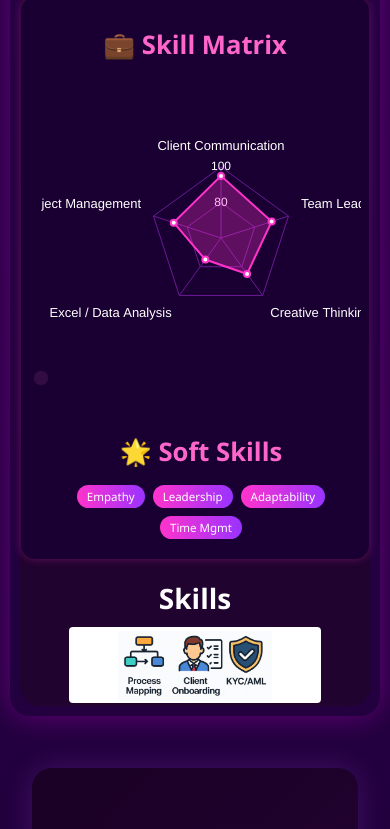
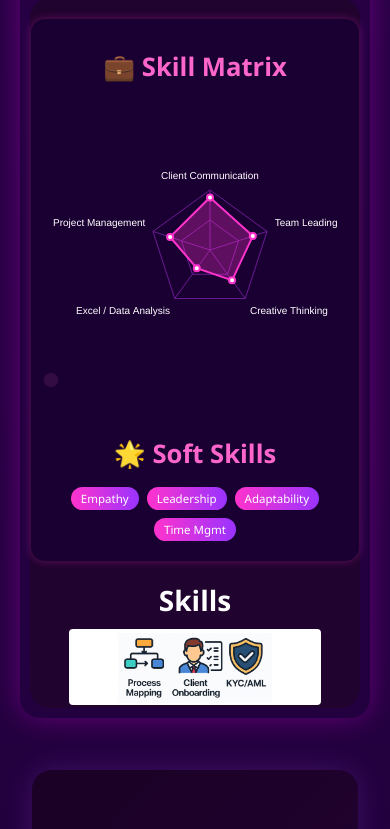
Before and after one commit to harrshadabendee/mywebsite, a plain HTML site: page index.html in a window 390 px wide. Shown: the part 1910-2739 px from the top of the page. Drawn offline with nearby package versions, Linux system fonts and the light colour scheme; no server answers.

Commit message:
Update index.html

```diff
--- a/index.html
+++ b/index.html
@@ -368,6 +368,8 @@
 
               <script>
                 const ctxMini = document.getElementById('miniSkillChart').getContext('2d');
+
+                const pointLabelFontSize = window.innerWidth < 480 ? 10 : window.innerWidth < 768 ? 11 : 13;
 
                 new Chart(ctxMini, {
                   type: 'radar',
@@ -400,19 +402,24 @@
                     plugins: {
                       legend: { display: false }
                     },
+                    layout: {
+                      padding: 20
+                    },
                     scales: {
                       r: {
                         angleLines: { color: '#6b1a94' },
                         grid: { color: '#6b1a94' },
                         pointLabels: {
                           color: '#fff',
-                          font: { size: 13 }
+                          font: { size: pointLabelFontSize },
+                          padding: 8
                         },
                         ticks: {
                           color: '#fff',
                           stepSize: 20,
                           max: 100,
-                          backdropColor: 'transparent'
+                          backdropColor: 'transparent',
+                          display: false
                         }
                       }
                     }
@@ -465,8 +472,8 @@
                 }
 
                 .chart-wrapper {
-                  width: 550px;  /* ⬅️ wider */
-                  height: 340px; /* ⬅️ shorter */
+                  width: 550px;
+                  height: 340px;
                   position: relative;
                 }
 
@@ -536,8 +543,9 @@
                   }
 
                   .chart-wrapper {
-                    width: 360px;
-                    height: 320px;
+                    width: 100%;
+                    max-width: 420px;
+                    height: 300px;
                   }
 
                   .badge {
@@ -548,8 +556,8 @@
 
                 @media (max-width: 480px) {
                   .chart-wrapper {
-                    width: 320px;
-                    height: 300px;
+                    max-width: 360px;
+                    height: 280px;
                   }
 
                   .badge {
@@ -1729,6 +1737,25 @@ color: white; padding: 40px 20px; border-radius: 40px; margin: 40px auto; max-wi
 
 
 
+
+
+
+
+
+
+
+
+
+
+
+
+
+
+
+
+
+
+
 <!-- 🌟 Stylish Footer -->
 <footer style="background: #20032e; color: white; text-align: center; padding: 30px 20px; border-radius: 40px 40px 0 0; box-shadow: 0 0 20px rgba(255, 0, 255, 0.2); margin-top: 40px;">
     <div style="font-size: 18px; margin-bottom: 10px;">
```
